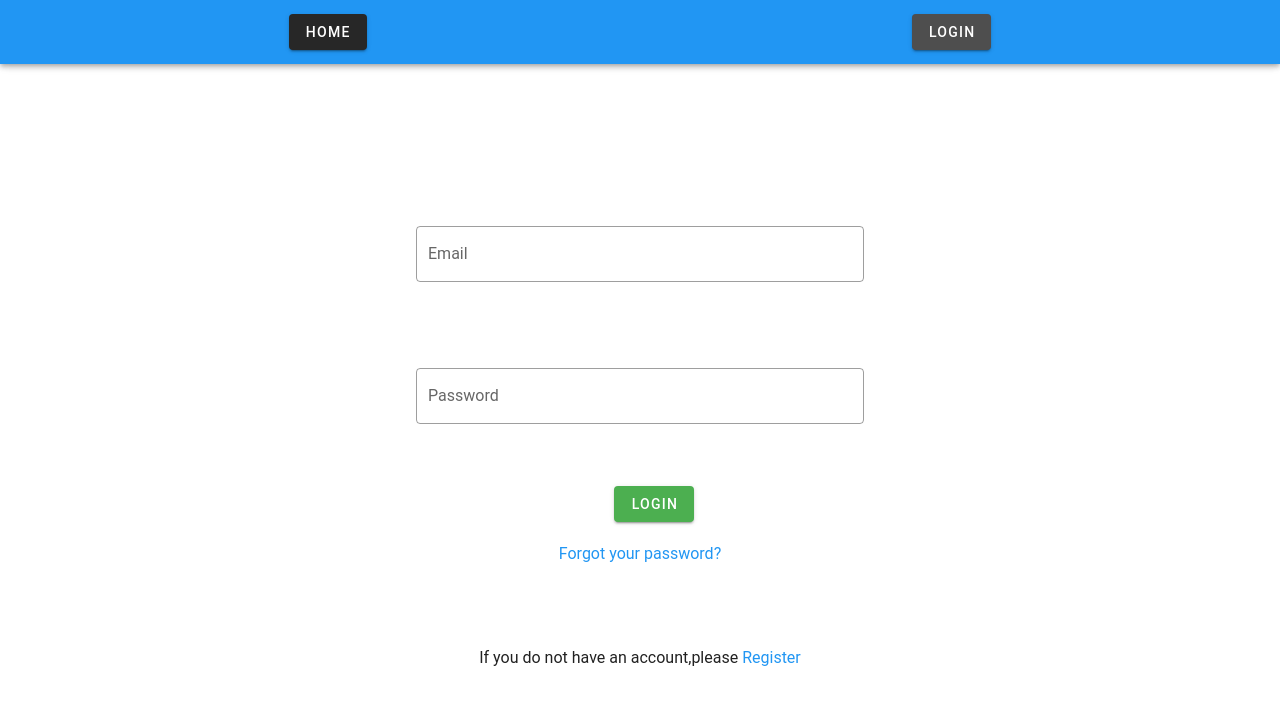
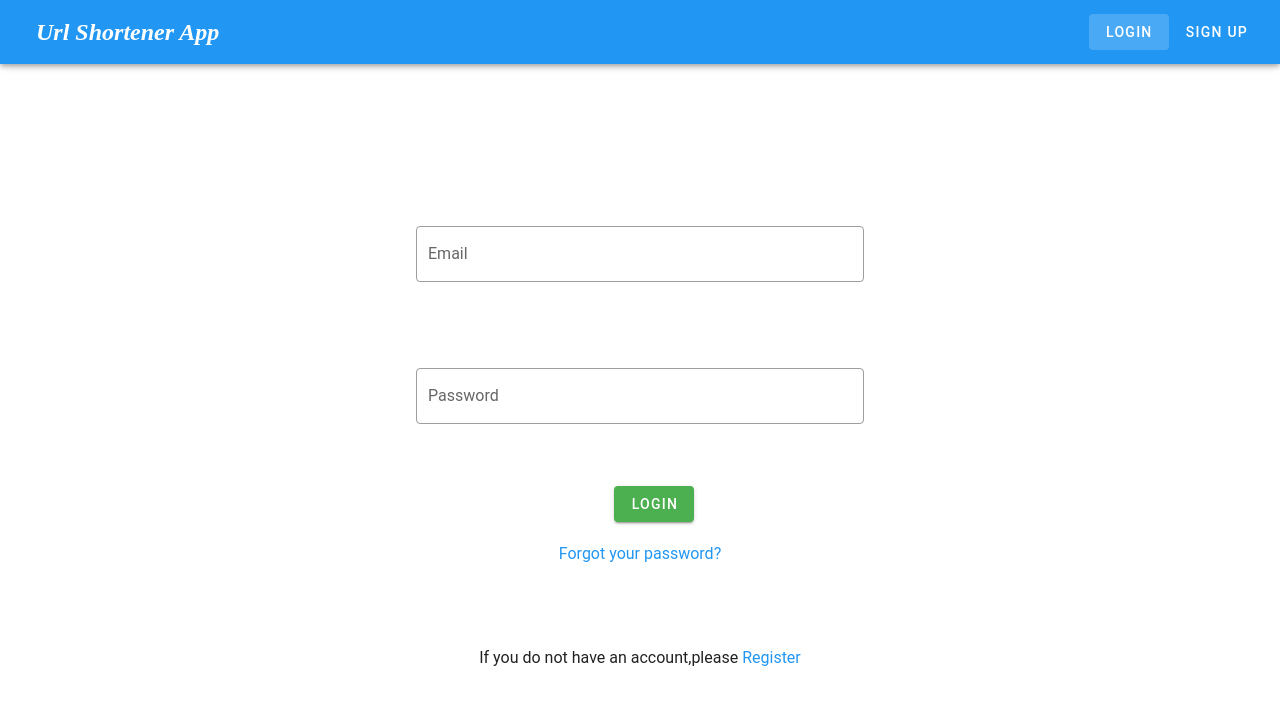
Before and after one commit to Nurlan-Bolayev/urlshortener, a Vue app: page /login in a window 1280 px wide. Shown: the top 704 px of the page. Built offline with nearby package versions, Linux system fonts and the light colour scheme; no server answers; a small style sheet from the web is missing.

Commit message:
Add dropdown menu for logout functionality

```diff
--- a/src/App.vue
+++ b/src/App.vue
@@ -5,22 +5,39 @@
         color="primary"
         dark
     >
-      <div class="d-flex justify-space-around" style="width: 100%">
-        <v-btn to="/"
+      <router-link to="/">
+        <div class="d-flex align-center">
+        <span class="pl-5"
+              style="color: white; font-size: x-large; font-family: cursive; font-weight: bold; font-style: italic">
+          Url Shortener App
+        </span>
+        </div>
+      </router-link>
 
-        >Home
-        </v-btn>
-        <div>
-          <div v-if="this.$store.state.user" style="display: flex;justify-content: space-between">
-            <v-btn to="/feeds" class="mr-3">{{ this.$store.state.user.name }}
+      <v-spacer/>
+
+      <div>
+        <v-menu v-if="$store.state.user" offset-y>
+          <template #activator="{on}">
+            <v-btn text v-on="on">
+              {{ $store.state.user.name }}
             </v-btn>
-            <v-btn :loading="isLoggingOut" @click="logout">Logout</v-btn>
-          </div>
-          <v-btn class="" v-else to="/login">Login</v-btn>
+          </template>
+
+          <v-list>
+            <v-list-item @click="logout">
+              <v-list-item-title>
+                Log out
+              </v-list-item-title>
+            </v-list-item>
+          </v-list>
+        </v-menu>
+
+        <div v-else>
+          <v-btn text to="/login">Login</v-btn>
+          <v-btn text to="/register">Sign up</v-btn>
         </div>
       </div>
-
-      <!--      <v-spacer></v-spacer>-->
     </v-app-bar>
 
     <v-main class="main">
```
